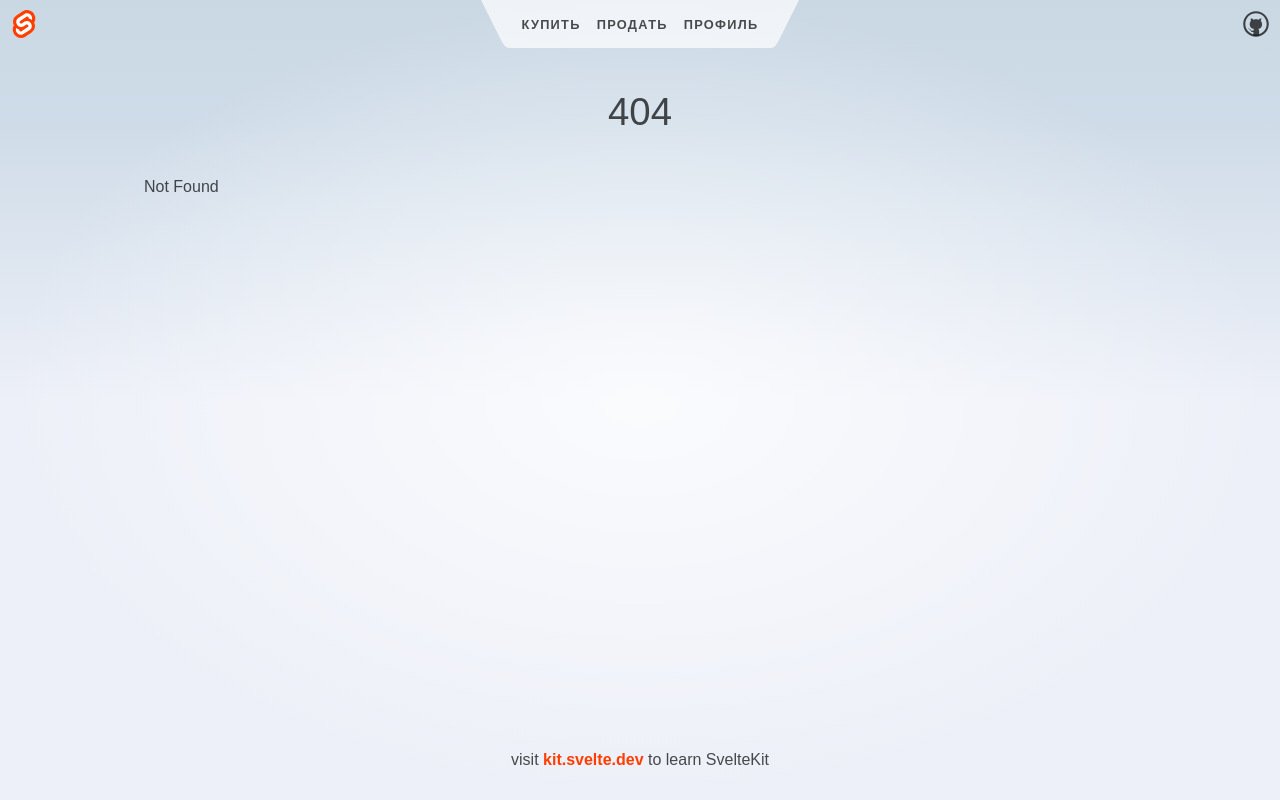
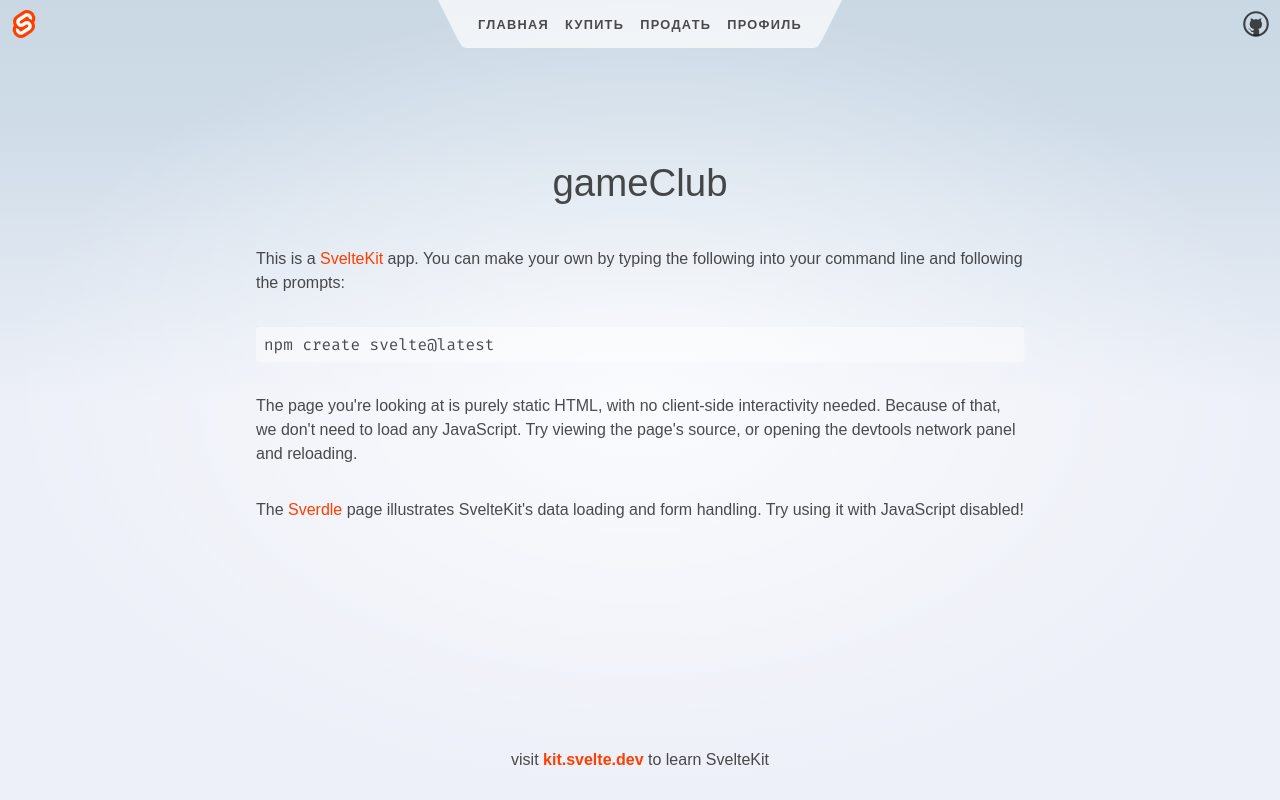
Before and after one commit to Upcy12/only_one_work, a SvelteKit app: page /buy in a window 1280 px wide. Before the commit this address had no page. Built offline with nearby package versions, Linux system fonts and the light colour scheme.

Commit message:
headerFix

```diff
--- a/src/routes/Header.svelte
+++ b/src/routes/Header.svelte
@@ -17,13 +17,16 @@
 		</svg>
 		<ul>
 			<li aria-current={$page.url.pathname === '/' ? 'page' : undefined}>
-				<a href="/">Купить</a>
+				<a href="/">Главная</a>
 			</li>
 			<li aria-current={$page.url.pathname === '/about' ? 'page' : undefined}>
-				<a href="/about">Продать</a>
+				<a href="/buy">Купить</a>
 			</li>
 			<li aria-current={$page.url.pathname.startsWith('/sverdle') ? 'page' : undefined}>
-				<a href="/sverdle">Профиль</a>
+				<a href="/Sell">Продать</a>
+			</li>
+			<li aria-current={$page.url.pathname.startsWith('/sverdle') ? 'page' : undefined}>
+				<a href="/profile">Профиль</a>
 			</li>
 		</ul>
 		<svg viewBox="0 0 2 3" aria-hidden="true">
--- a/src/routes/about/+page.svelte
+++ b/src/routes/buy/+page.svelte
@@ -4,7 +4,7 @@
 </svelte:head>
 
 <div class="text-column">
-	<h1>About this app lol</h1>
+	<h1>gameClub</h1>
 
 	<p>
 		This is a <a href="https://kit.svelte.dev">SvelteKit</a> app. You can make your own by typing the
```
Also changed, not shown: src/routes/Sell/+page.server.js (renamed from src/routes/sverdle/+page.server.js), src/routes/Sell/+page.svelte (renamed from src/routes/sverdle/+page.svelte), src/routes/Sell/game.js (renamed from src/routes/sverdle/game.js), src/routes/Sell/how-to-play/+page.js (renamed from src/routes/about/+page.js), src/routes/Sell/how-to-play/+page.svelte (renamed from src/routes/sverdle/how-to-play/+page.svelte), src/routes/Sell/reduced-motion.js (renamed from src/routes/sverdle/reduced-motion.js), src/routes/Sell/words.server.js (renamed from src/routes/sverdle/words.server.js), src/routes/buy/+page.js (renamed from src/routes/sverdle/how-to-play/+page.js).
